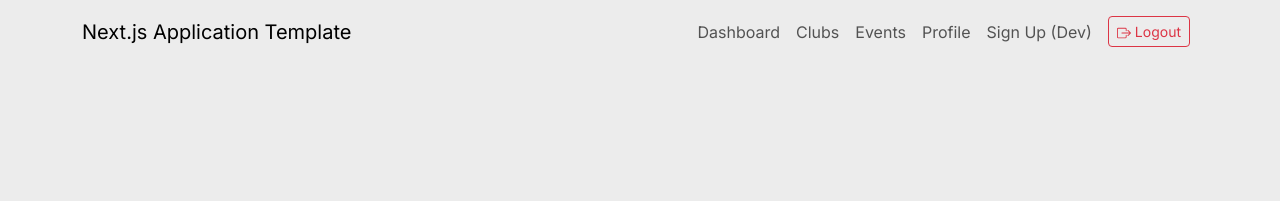
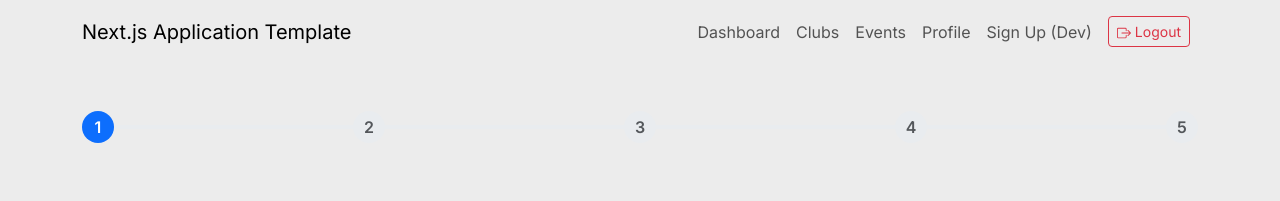
Before and after one commit to smart-campus-events/smart-campus-code, a Next.js app: page / in a window 1280 px wide. Shown: the top 201 px of the page. Built offline with nearby package versions, Linux system fonts and the light colour scheme.

Commit message:
mockups done

```diff
--- a/src/app/page.tsx
+++ b/src/app/page.tsx
@@ -2,7 +2,7 @@
 
 import Link from 'next/link';
 import { Button, Col, Container, Image, Row } from 'react-bootstrap';
-
+import SignupProgress from './signup/SignupProgress';
 // TODO: Replace placeholder logo URL
 // TODO: Implement actual navigation for "Get Started" and "Login"
 
@@ -11,6 +11,7 @@ export default function SignupStep1Page() {
     <div className="bg-light min-vh-100 d-flex flex-column">
       <Container className="py-4 py-md-5 flex-grow-1 d-flex flex-column">
         {/* Progress Indicator */}
+        <SignupProgress currentStep={1} totalSteps={5} />
 
         {/* Welcome Content */}
         <Row className="justify-content-center align-items-center flex-grow-1">
```
